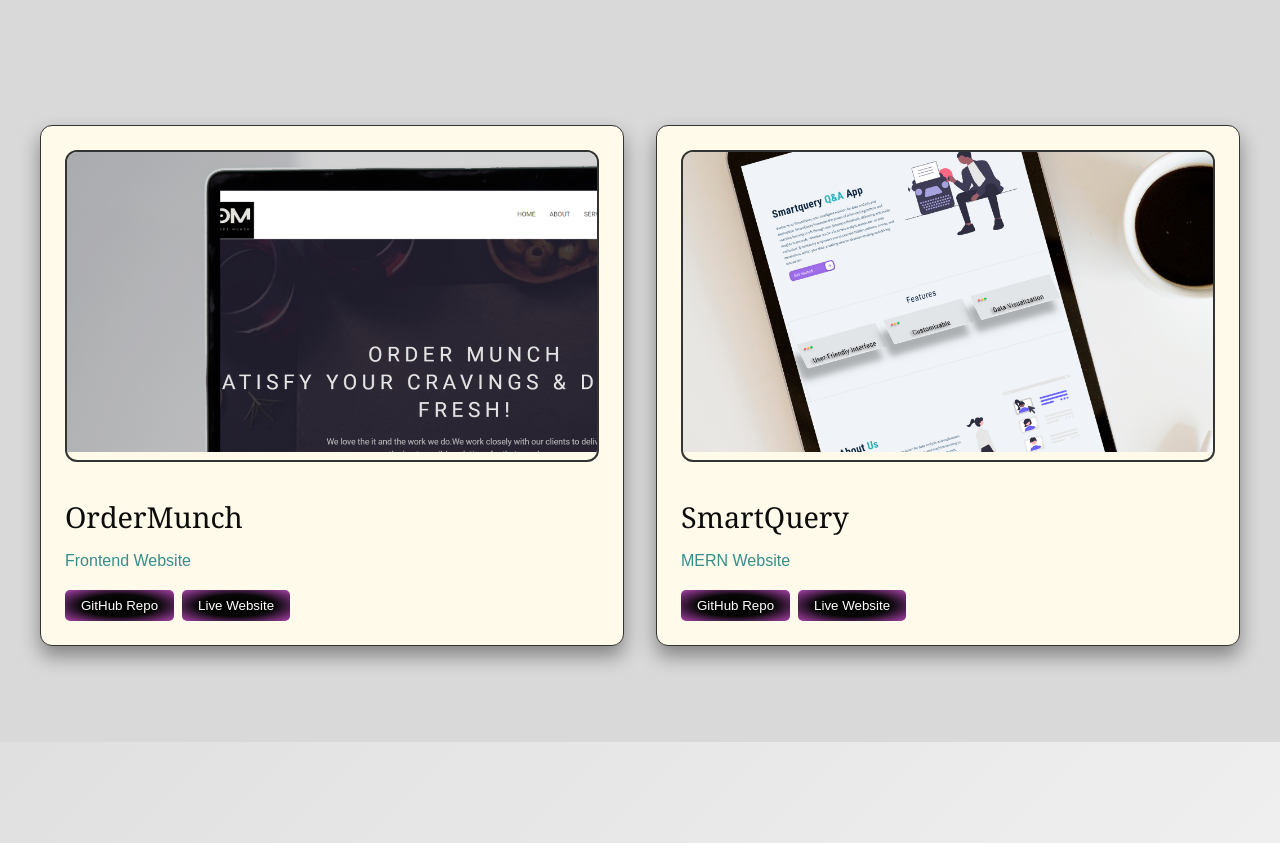
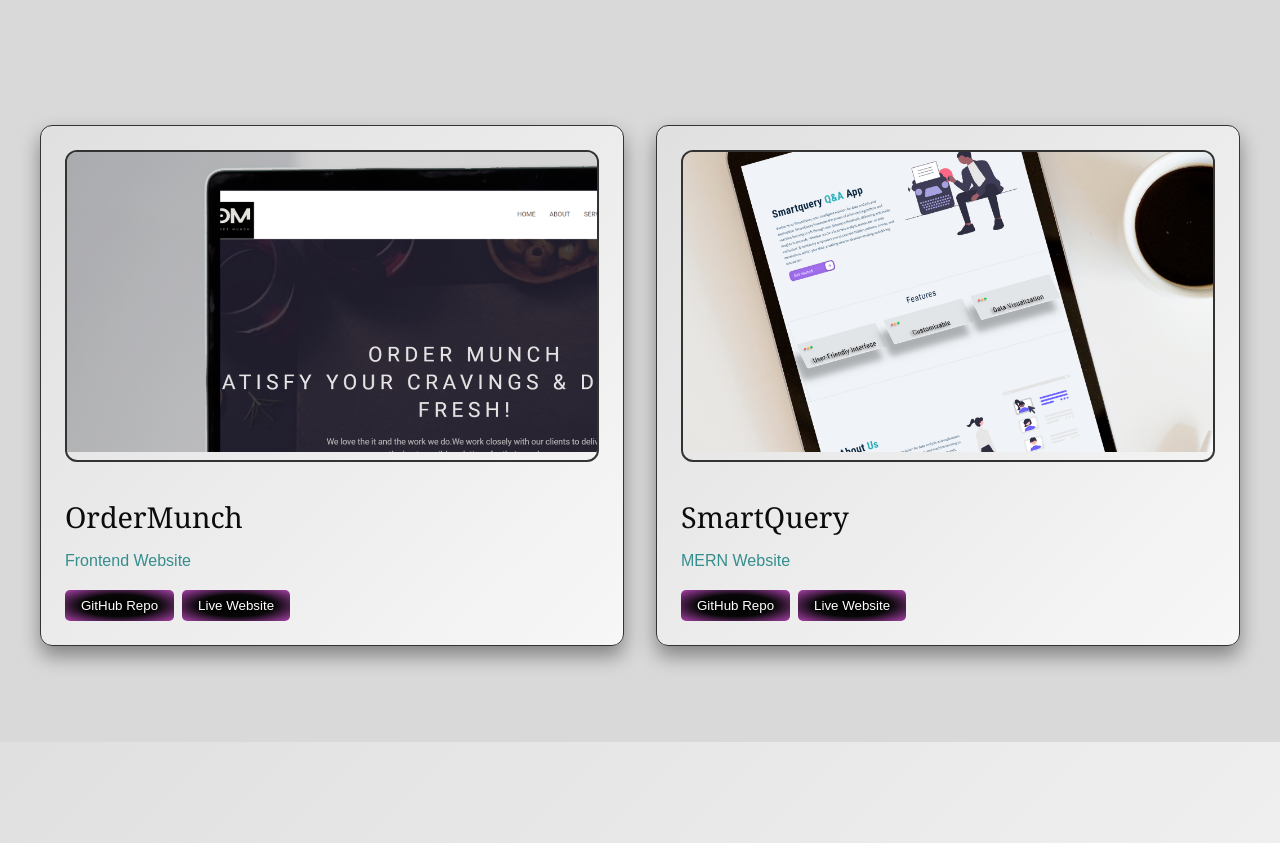
Before and after one commit to MFakharRizwan/My-web, a React (Create React App) app: page / in a window 1280 px wide. Shown: the part 640-1483 px from the top of the page. Built offline with nearby package versions, Linux system fonts and the light colour scheme.

Commit message:
Update projects.js

```diff
--- a/src/components/projects.js
+++ b/src/components/projects.js
@@ -117,7 +117,8 @@ const ProjectGrid = styled.div`
 `;
 
 const ProjectCardContainer = styled.div`
-  background-color: #FFFAE9;
+  background: linear-gradient(135deg, #e0e0e0, #f7f7f7);
+
   border-radius: 12px;
   box-shadow: 0 10px 20px rgba(0, 0, 0, 0.4);
   display: flex;
@@ -131,7 +132,8 @@ const ProjectCardContainer = styled.div`
   &:hover {
     transform: translateY(-10px);
     box-shadow: 0 20px 30px rgba(0, 0, 0, 0.6);
-    background-color: #FFFAE9;
+    background: linear-gradient(135deg, #e0e0e0, #f7f7f7);
+
   }
 `;
 
```
